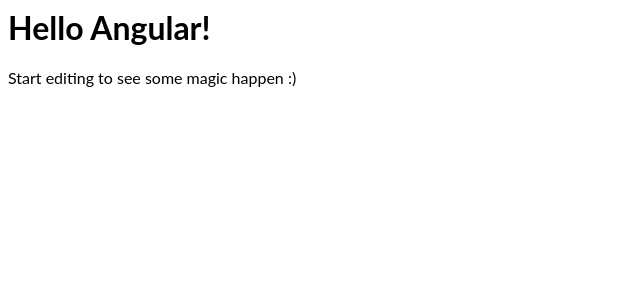
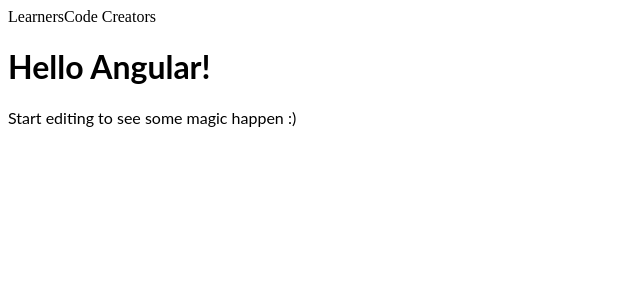
Before and after one commit to LavanyaSeetharaman-88/scribecode, an Angular app: page / in a window 1280 px wide. Shown: the top 300 px of the page, without its empty margins (0-640 px from the left). Built offline with nearby package versions, Linux system fonts and the light colour scheme.

Commit message:
2 files modified, 3 added

```diff
--- a/src/app/app.component.html
+++ b/src/app/app.component.html
@@ -1,3 +1,4 @@
+<app-menu></app-menu>
 <hello name="{{ name }}"></hello>
 <p>
   Start editing to see some magic happen :)
--- a/src/app/app.module.ts
+++ b/src/app/app.module.ts
@@ -4,10 +4,11 @@
 
 import { AppComponent } from './app.component';
 import { HelloComponent } from './hello.component';
+import { MenuComponent } from './menu/menu.component';
 
 @NgModule({
   imports:      [ BrowserModule, FormsModule ],
-  declarations: [ AppComponent, HelloComponent ],
+  declarations: [ AppComponent, HelloComponent, MenuComponent ],
   bootstrap:    [ AppComponent ]
 })
 export class AppModule { }
--- /dev/null
+++ b/src/app/menu/menu.component.html
@@ -0,0 +1,3 @@
+<p>
+{{firstName}} {{lastName}}
+</p>
--- /dev/null
+++ b/src/app/menu/menu.component.ts
@@ -0,0 +1,16 @@
+import { Component, OnInit } from '@angular/core';
+
+@Component({
+  selector: 'app-menu',
+  templateUrl: './menu.component.html',
+  styleUrls: ['./menu.component.css']
+})
+export class MenuComponent implements OnInit {
+  firstName:String="LearnersCode";
+  lastName:String="Creators";
+  constructor() { }
+
+  ngOnInit() {
+  }
+
+}
```
Also changed, not shown: src/app/menu/menu.component.css (added).
